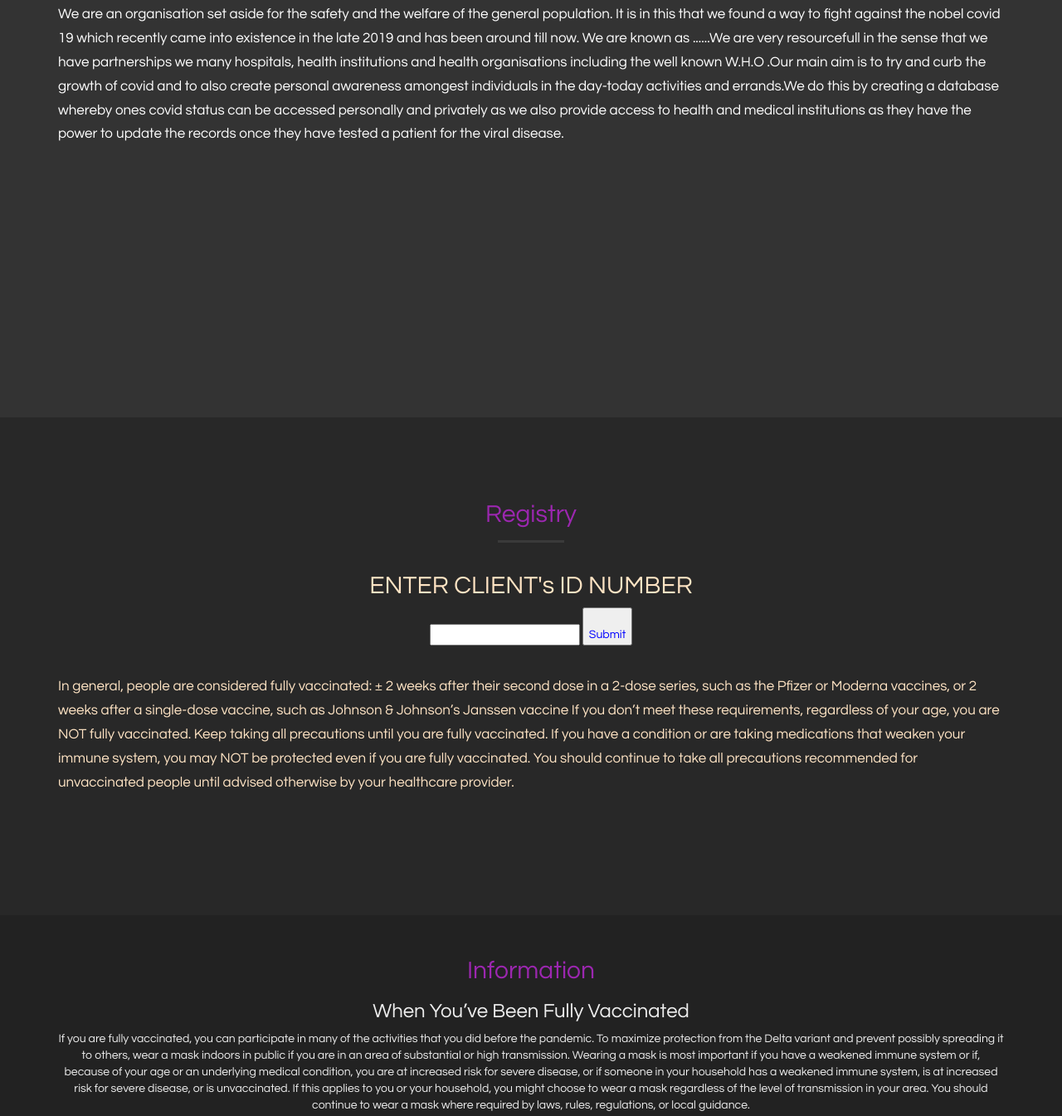
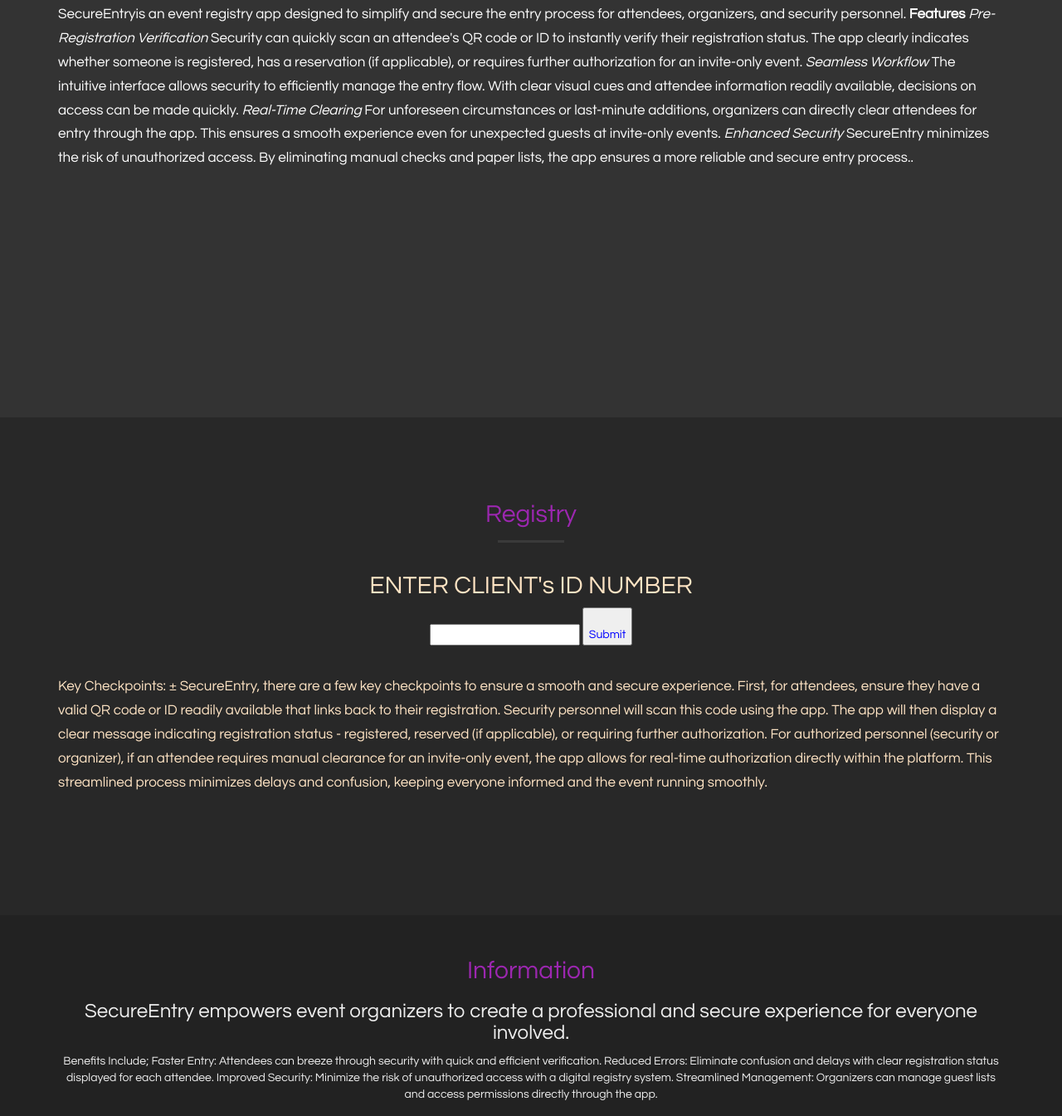
Before and after one commit to Dickens92/Secure-Entry-App, a plain HTML site: page index.html in a window 1280 px wide. Shown: the part 897-2242 px from the top of the page at 83% size. Drawn offline with Linux system fonts and the light colour scheme; files whose address does not match are found by name.

Commit message:
new edits at the frontend

```diff
--- a/index.html
+++ b/index.html
@@ -3,7 +3,7 @@
 
 <head>
     <meta charset="utf-8">
-    <title>Covid Pass App</title>
+    <title>SECURE ENTRY APP</title>
     <meta charset="UTF-8">
     <meta http-equiv="X-UA-Compatible" content="IE=edge">
     <meta name="viewport" content="width=device-width, initial-scale=1.0">
@@ -32,35 +32,25 @@
                         <a class="page-scroll" href="#one">Intro</a>
                     </li>
                     <li>
-                        <a class="page-scroll" href="#two">Registry/Vaccination Checker</a>
+                        <a class="page-scroll" href="#two">Checker</a>
                     </li>
                     <li>
                         <a class="page-scroll" href="#three">Information</a>
                     </li>
-                    <li>
-                        <a class="page-scroll" href="#last">Contact</a>
-                    </li>
+
                 </ul>
-                <ul class="nav navbar-nav navbar-right">
-                    <li>
-                        <a class="page-scroll" data-toggle="modal"
-                            href="#first">INSTITUTION LOGIN </a>
-                        <a class="health" data-toggle="modal"
-                            href=#health.html>Health Services Login</a>
 
-                    </li>
-                </ul>
             </div>
         </div>
     </nav>
     <header id="first">
         <div class="header-content">
             <div class="inner">
-                <h1 class="cursive">Covid Pass App</h1>
-                <h4>An Application for the Vaccinated and Unvaccinated</h4>
+                <h1 class="cursive">SECURE ENTRY REGISTRY</h1>
+                <h4>Streamlining Event Access</h4>
                 <hr>
                 <a href="#video-background" id="toggleVideo" data-toggle="collapse"
-                    class="btn btn-primary btn-xl">Promoting Awareness</a> &nbsp; <a href="#one"
+                    class="btn btn-primary btn-xl">Securing Events through Data</a> &nbsp; <a href="#one"
                     class="btn btn-primary btn-xl page-scroll">Check Registry</a>
             </div>
         </div>
@@ -69,22 +59,29 @@
     <section class="bg-primary" id="one">
         <div class="container">
             <div class="about">
-                <p>We are an organisation set aside for the safety and the welfare of the general population. It is in
-                    this
-                    that we found a way to fight against the nobel covid 19 which recently came into existence in the
-                    late
-                    2019 and has been around till now.
-                    We are known as ......We are very resourcefull in the sense that we have partnerships we many
-                    hospitals,
-                    health institutions and health organisations including the well known W.H.O .Our main aim is to try
-                    and
-                    curb the growth of covid and
-                    to also create personal awareness amongest individuals in the day-today activities and errands.We do
-                    this by creating a database whereby ones covid status can be accessed personally and privately as we
-                    also provide access to health and
-                    medical institutions as they have the power to update the records once they have tested a patient
-                    for
-                    the viral disease.</p>
+                <p>SecureEntryis an event registry app designed to simplify and secure the entry process for attendees,
+                    organizers, and security personnel.
+
+                    <b>Features</b>
+                    <i>Pre-Registration Verification</i>
+                    Security can quickly scan an attendee's QR code or ID to instantly verify their registration status.
+                    The app clearly indicates whether someone is registered, has a reservation (if applicable), or
+                    requires further authorization for an invite-only event.
+
+                    <i>Seamless Workflow</i>
+
+                    The intuitive interface allows security to efficiently manage the entry flow. With clear visual cues
+                    and attendee information readily available, decisions on access can be made quickly.
+
+                    <i>Real-Time Clearing</i>
+                    For unforeseen circumstances or last-minute additions, organizers can directly clear attendees for
+                    entry through the app. This ensures a smooth experience even for unexpected guests at invite-only
+                    events.
+
+                    <i>Enhanced Security</i>
+                    SecureEntry minimizes the risk of unauthorized access. By eliminating manual checks and paper lists,
+                    the app ensures a more reliable and secure entry process..
+                </p>
             </div>
         </div>
     </section>
@@ -111,16 +108,17 @@
                 </div>
                 <div class="col-md-12">
                     <label></label>
-                    <p style="color: bisque;">In general, people are considered fully vaccinated: ±
+                    <p style="color: bisque;">Key Checkpoints: ±
 
-                        2 weeks after their second dose in a 2-dose series, such as the Pfizer or Moderna vaccines, or
-                        2 weeks after a single-dose vaccine, such as Johnson & Johnson’s Janssen vaccine
-                        If you don’t meet these requirements, regardless of your age, you are NOT fully vaccinated. Keep
-                        taking all precautions until you are fully vaccinated.
-
-                        If you have a condition or are taking medications that weaken your immune system, you may NOT be
-                        protected even if you are fully vaccinated. You should continue to take all precautions
-                        recommended for unvaccinated people until advised otherwise by your healthcare provider.</p>
+                        SecureEntry,
+                        there are a few key checkpoints to ensure a smooth and secure experience. First, for attendees,
+                        ensure they have a valid QR code or ID readily available that links back to their registration.
+                        Security personnel will scan this code using the app. The app will then display a clear message
+                        indicating registration status - registered, reserved (if applicable), or requiring further
+                        authorization. For authorized personnel (security or organizer), if an attendee requires manual
+                        clearance for an invite-only event, the app allows for real-time authorization directly within
+                        the platform. This streamlined process minimizes delays and confusion, keeping everyone informed
+                        and the event running smoothly.</p>
 
                 </div>
             </div>
@@ -132,17 +130,16 @@
         <div class="container text-center">
             <div class="call-to-action">
                 <h2 class="text-primary">Information</h2>
-                <h3>When You’ve Been Fully Vaccinated</h3>
-                If you are fully vaccinated, you can participate in many of the activities that you did before the
-                pandemic.
-                To maximize protection from the Delta variant and prevent possibly spreading it to others, wear a mask
-                indoors in public if you are in an area of substantial or high transmission.
-                Wearing a mask is most important if you have a weakened immune system or if, because of your age or an
-                underlying medical condition, you are at increased risk for severe disease, or if someone in your
-                household has a weakened immune system, is at increased risk for severe disease, or is unvaccinated. If
-                this applies to you or your household, you might choose to wear a mask regardless of the level of
-                transmission in your area.
-                You should continue to wear a mask where required by laws, rules, regulations, or local guidance.
+                <h3>SecureEntry empowers event organizers to create a professional and secure experience for everyone
+                    involved.</h3>
+                Benefits Include;
+
+                Faster Entry: Attendees can breeze through security with quick and efficient verification.
+                Reduced Errors: Eliminate confusion and delays with clear registration status displayed for each
+                attendee.
+                Improved Security: Minimize the risk of unauthorized access with a digital registry system.
+                Streamlined Management: Organizers can manage guest lists and access permissions directly through the
+                app.
 
             </div>
 
```
